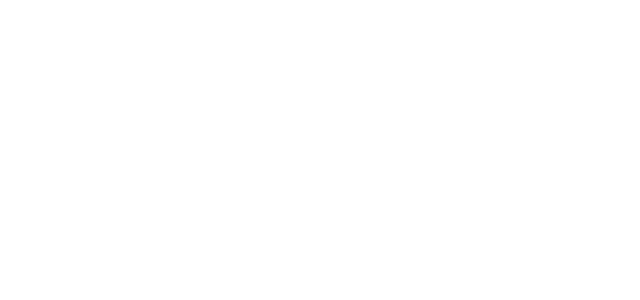
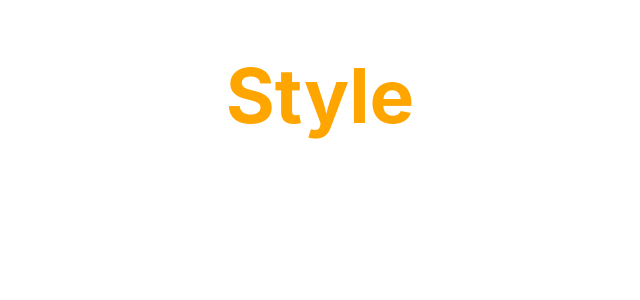
Before and after one commit to KhNishad/React-Js, a React (Create React App) app: page / in a window 1280 px wide. Shown: the top 300 px of the page, without its empty margins (320-960 px from the left). Built offline with nearby package versions, Linux system fonts and the light colour scheme.

Commit message:
learning

```diff
--- a/src/App.js
+++ b/src/App.js
@@ -9,9 +9,11 @@
 import FunctionClick from './components/functionClick'
 import ClassClick from './components/classClick'
 import List from './components/list'
+import StyleSheet from './components/styleSheet'
 function App() {
   return (
     <div className="App">
+      <StyleSheet  primary = {true}/>
     {/* <Greet name= 'BD'>
       <p>Joybangla child prop</p>
     </Greet>
@@ -21,7 +23,7 @@
     {/* <Counter/> */}
       {/* <FunctionClick/> */}
       {/* <ClassClick/> */}
-      <List/>
+      {/* <List/> */}
     </div>
   );
 }
--- /dev/null
+++ b/src/components/myStyle.css
@@ -0,0 +1,6 @@
+.primary {
+    color: orange;
+}
+.font-xl {
+    font-size: 75px;
+}
--- /dev/null
+++ b/src/components/styleSheet.js
@@ -0,0 +1,13 @@
+import React from 'react'
+import './myStyle.css'
+
+function StyleSheet (props) {
+    let className  = props.primary ? 'primary': ''
+    return (
+        <div>
+            <h1 className={`${className} font-xl`}>Style</h1>
+        </div>
+    )
+}
+
+export default StyleSheet
```
